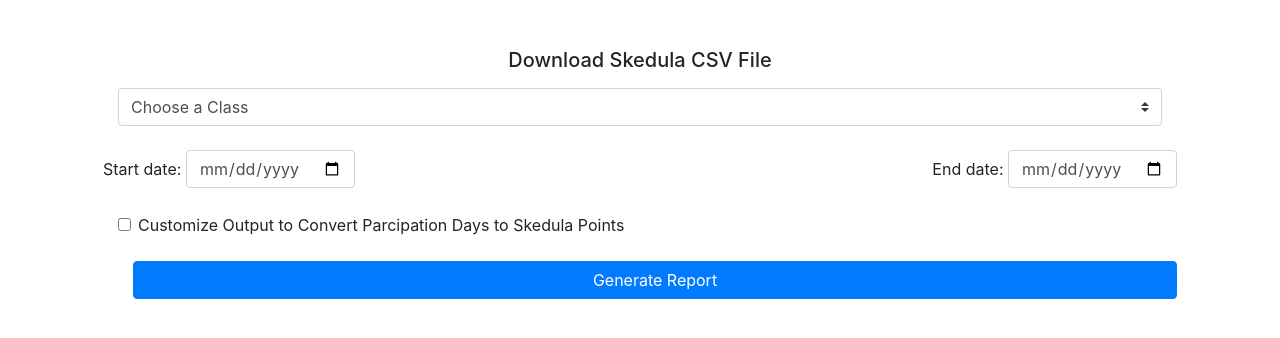
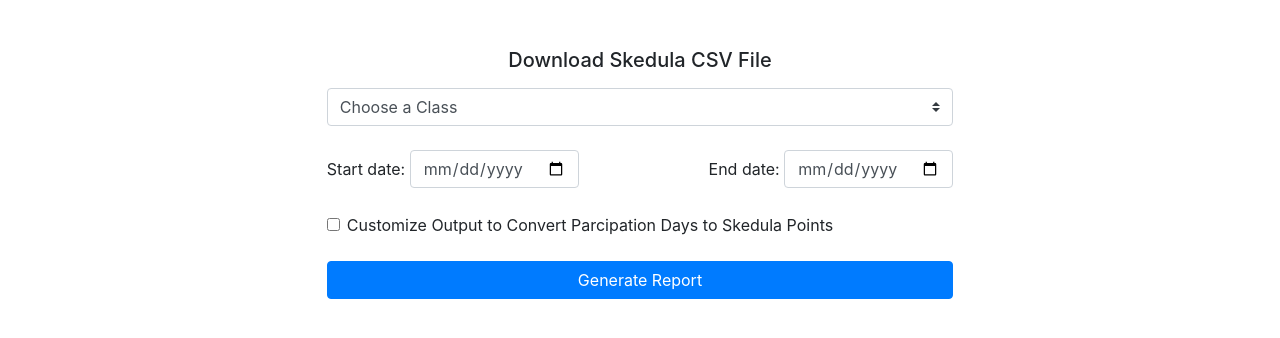
Before and after one commit to margarettanzosh/participation, a Flask app: page /report in a window 1280 px wide. Shown: the part 76-414 px from the top of the page. Run offline with Flask 2, Linux system fonts and the light colour scheme; a user stored in the database is signed in; data that the repository does not hold is empty; some libraries are stand-ins or nearby versions.

Commit message:
Update styles.css

```diff
--- a/static/styles.css
+++ b/static/styles.css
@@ -68,3 +68,23 @@
    width: 40%;
    margin: auto;
  }
+
+.report {
+   width: 60%;
+   margin: auto;
+ }
+
+#dates {
+  width: 100%;
+  margin: auto;
+}
+
+#generate {
+  margin-left: -15px;
+  margin: 0;
+}
+
+.cust-input {
+  width: 60px !important;
+  margin: 0px 10px;
+}
```
